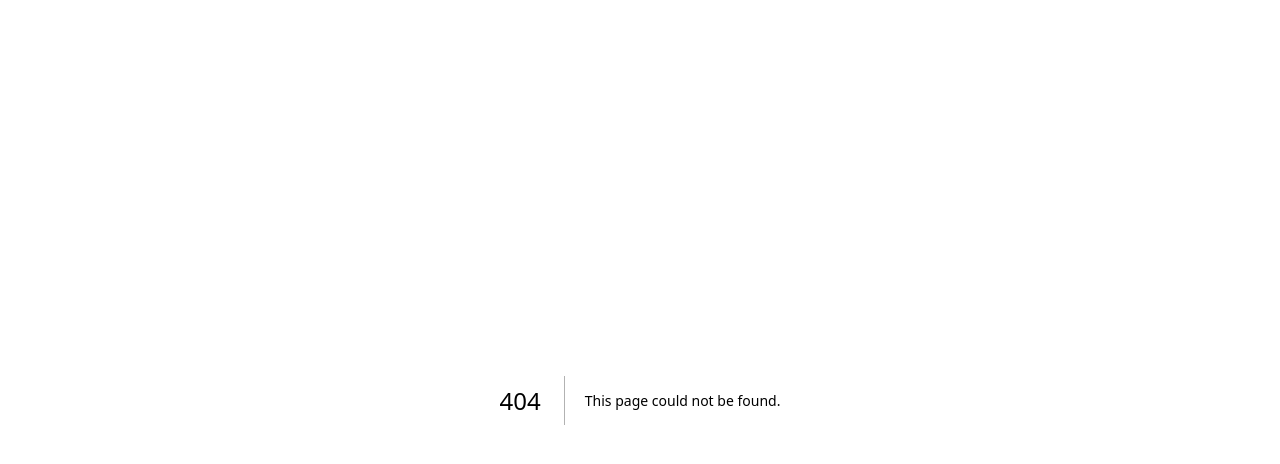
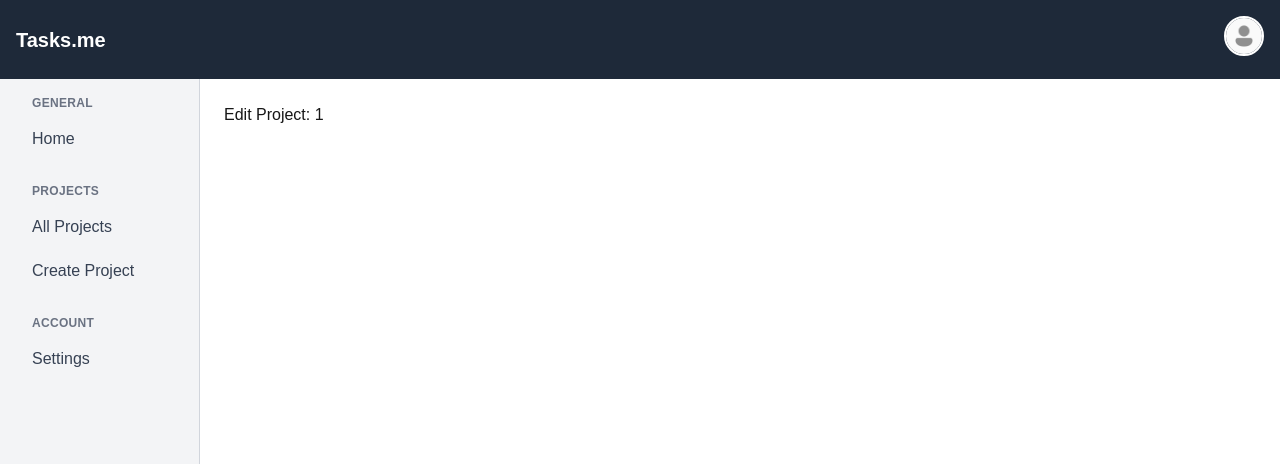
Before and after one commit to Maryam-Ashfaq10/Next.js-PM-tool, a Next.js app: page /projects/edit/1 in a window 1280 px wide. Before the commit this address had no page. Shown: the top 464 px of the page. Built offline with nearby package versions, Linux system fonts and the light colour scheme.

Commit message:
edit page

```diff
--- a/app/(main)/projects/all/page.tsx
+++ b/app/(main)/projects/all/page.tsx
@@ -1,9 +1,10 @@
 "use client";
 
 import React, { useEffect, useState } from "react";
+import Link from "next/link";
 
 interface Project {
-  id: string;
+  _id: string;
   name: string;
   description: string;
   status: string;
@@ -64,7 +65,7 @@ export default function ProjectsPage() {
           <div className="grid gap-6 sm:grid-cols-2 lg:grid-cols-3">
             {projects.map((project) => (
               <div
-                key={project.id}
+                key={project._id}
                 className="bg-white rounded-xl shadow-sm border border-gray-100 p-6 hover:shadow-md transition-all duration-200 hover:-translate-y-1"
               >
                 <h2 className="text-xl font-semibold text-gray-900 mb-2">
@@ -73,7 +74,7 @@ export default function ProjectsPage() {
                 <p className="text-gray-600 mb-4 ">
                   {project.description}
                 </p>
-                 <p className="text-gray-600 mb-4 ">
+                <p className="text-gray-600 mb-4 ">
                   {project.status}
                 </p>
 
@@ -88,6 +89,11 @@ export default function ProjectsPage() {
                     Created: {new Date(project.createdAt).toLocaleString()}
                   </p>
                 )}
+                <Link
+                  href={`/projects/edit/${project._id}`}
+                  className="text-blue-500 hover:text-blue-700">
+                  View Project
+                </Link>
               </div>
             ))}
           </div>
--- /dev/null
+++ b/app/(main)/projects/edit/[id]/page.tsx
@@ -0,0 +1,14 @@
+"use client";
+import React, { useEffect, useState } from "react";
+import { useParams, useRouter } from "next/navigation";
+
+export default function EditProjectPage() {
+    const { id } = useParams<{ id: string }>();
+    const router = useRouter();
+
+    return (
+        <div>
+            <h1>Edit Project: {id}</h1>
+        </div>
+    )
+}
```
